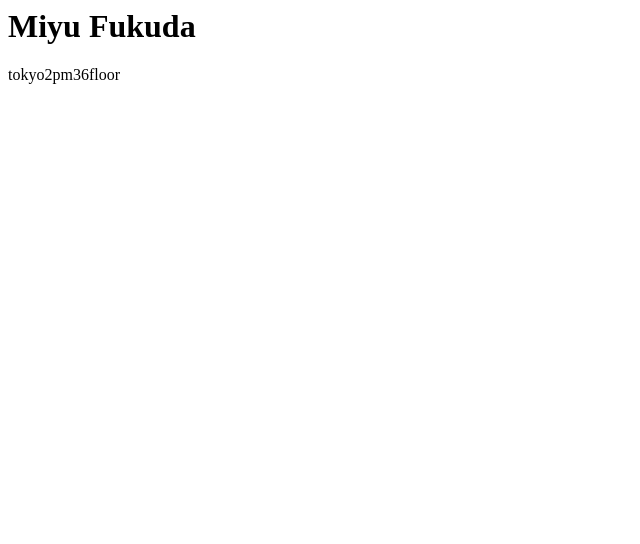
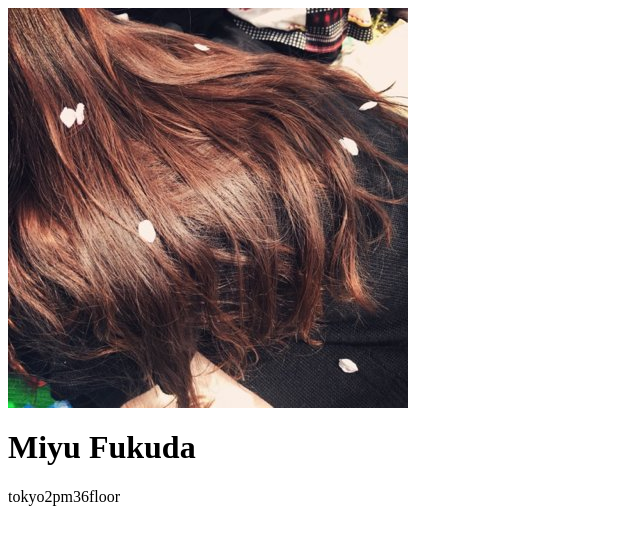
Before and after one commit to tokyo2pm/36floor, a plain HTML site: page index.html in a window 1280 px wide. Shown: the whole page, without its empty margins (0-640 px from the left). Drawn offline with Linux system fonts and the light colour scheme.

Commit message:
Update index.html

```diff
--- a/index.html
+++ b/index.html
@@ -1,3 +1,4 @@
 <title>floor</title>
+<img src="https://raw.githubusercontent.com/tokyo2pm/36floor/master/ceuKHGkU_400x400.jpg">
 <h1>Miyu Fukuda</h1>
 <p>tokyo2pm36floor</p>
```
